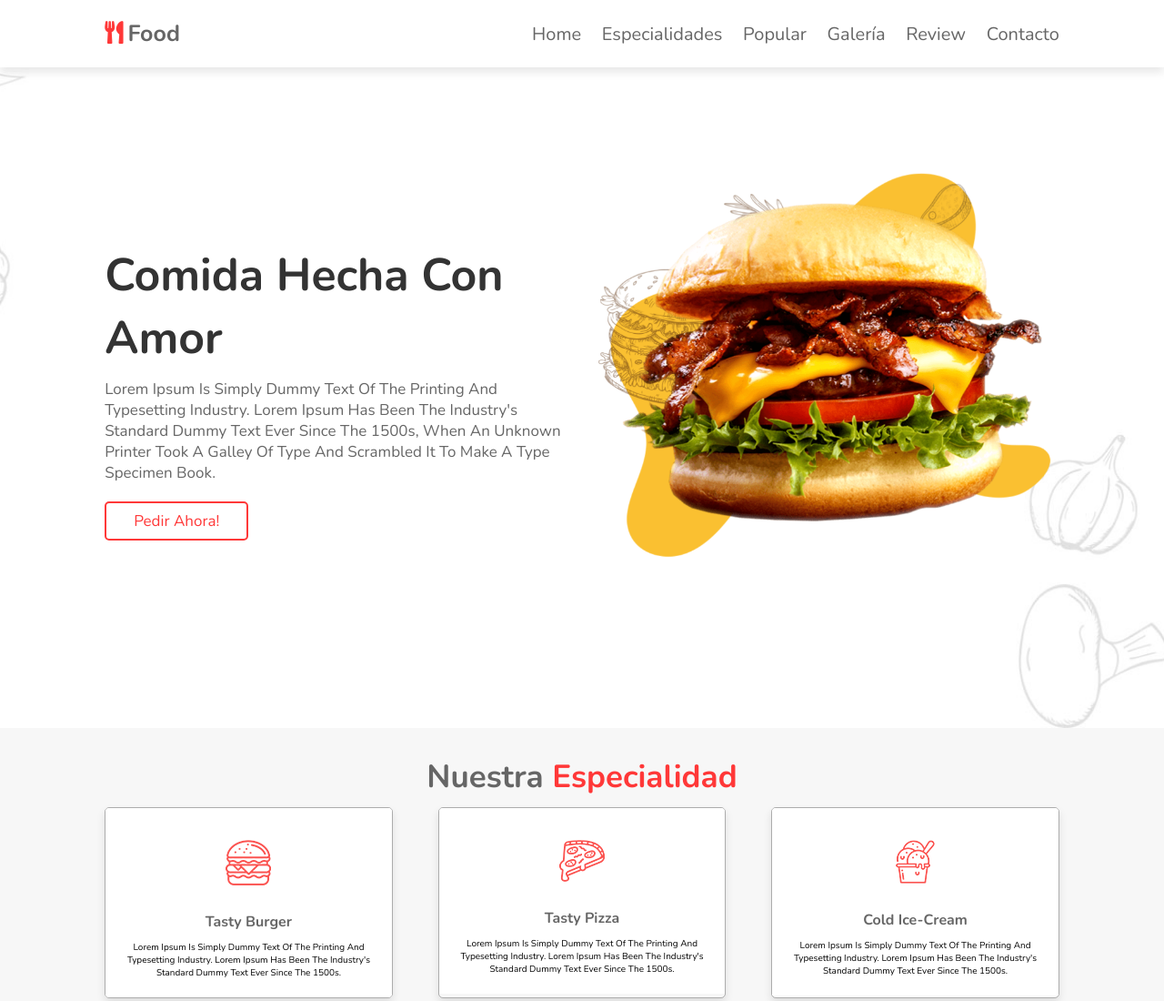
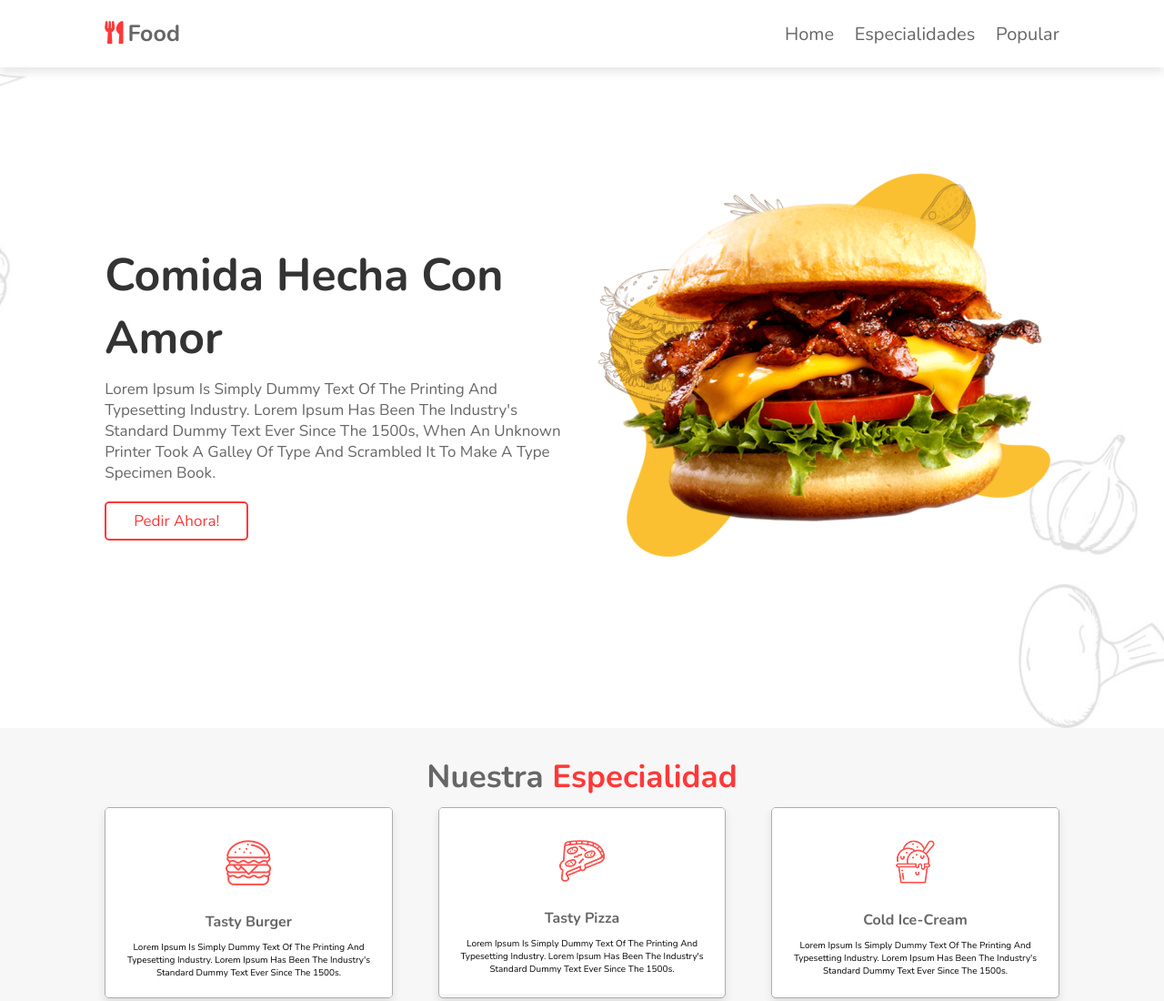
Before and after one commit to JesicaSieiro/restaurante, a plain HTML site: page index.html in a window 1280 px wide. Shown: the top 1100 px of the page at 91% size. Drawn offline with nearby package versions, Linux system fonts and the light colour scheme.

Commit message:
Update index.html
sacar ultimos links de navbar

```diff
--- a/index.html
+++ b/index.html
@@ -20,9 +20,9 @@
             <a href="#home">Home</a>
             <a href="#speciality">Especialidades</a>
             <a href="#popular">Popular</a>
-            <a href="#gallery">Galería</a>
+            <!-- <a href="#gallery">Galería</a>
             <a href="#review">Review</a>
-            <a href="#order">Contacto</a>
+            <a href="#order">Contacto</a> -->
         </nav>
     </header>
     <!--headers section ends-->
```
